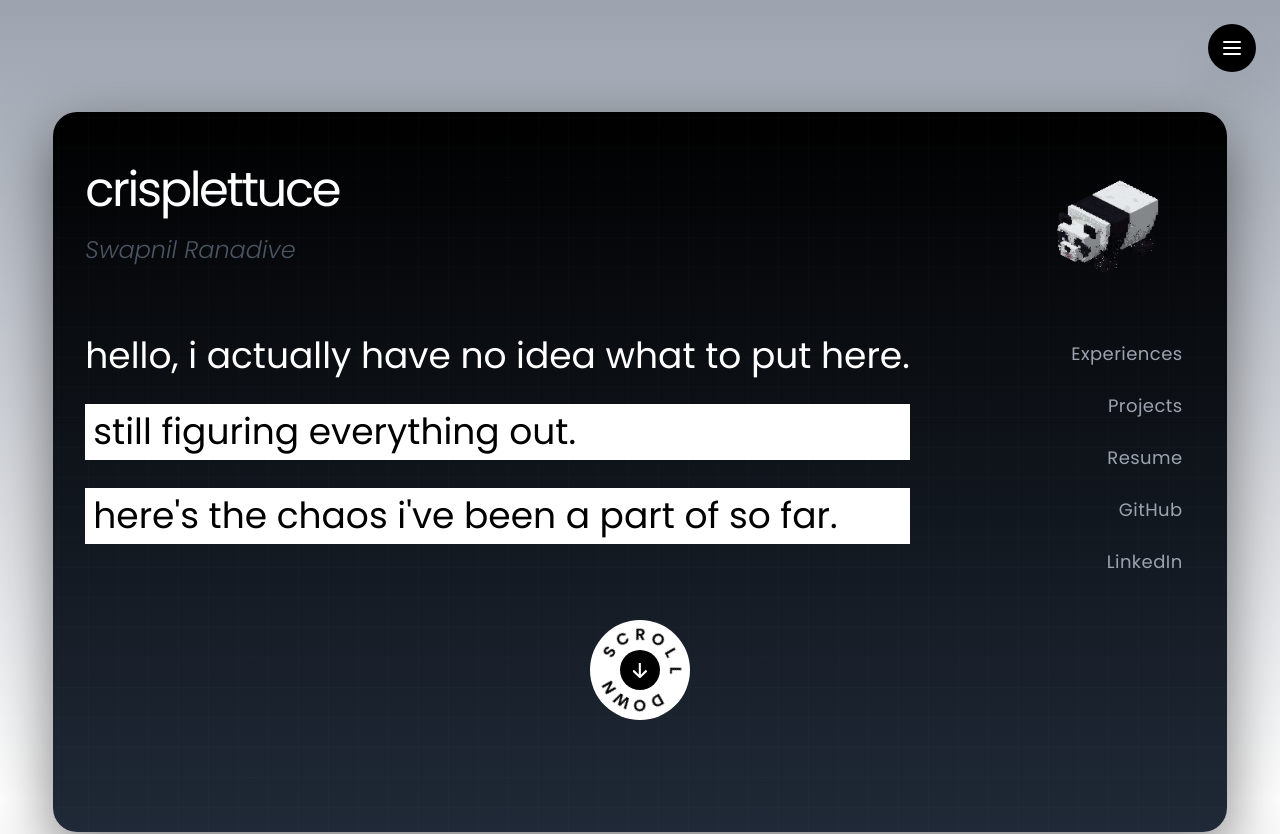
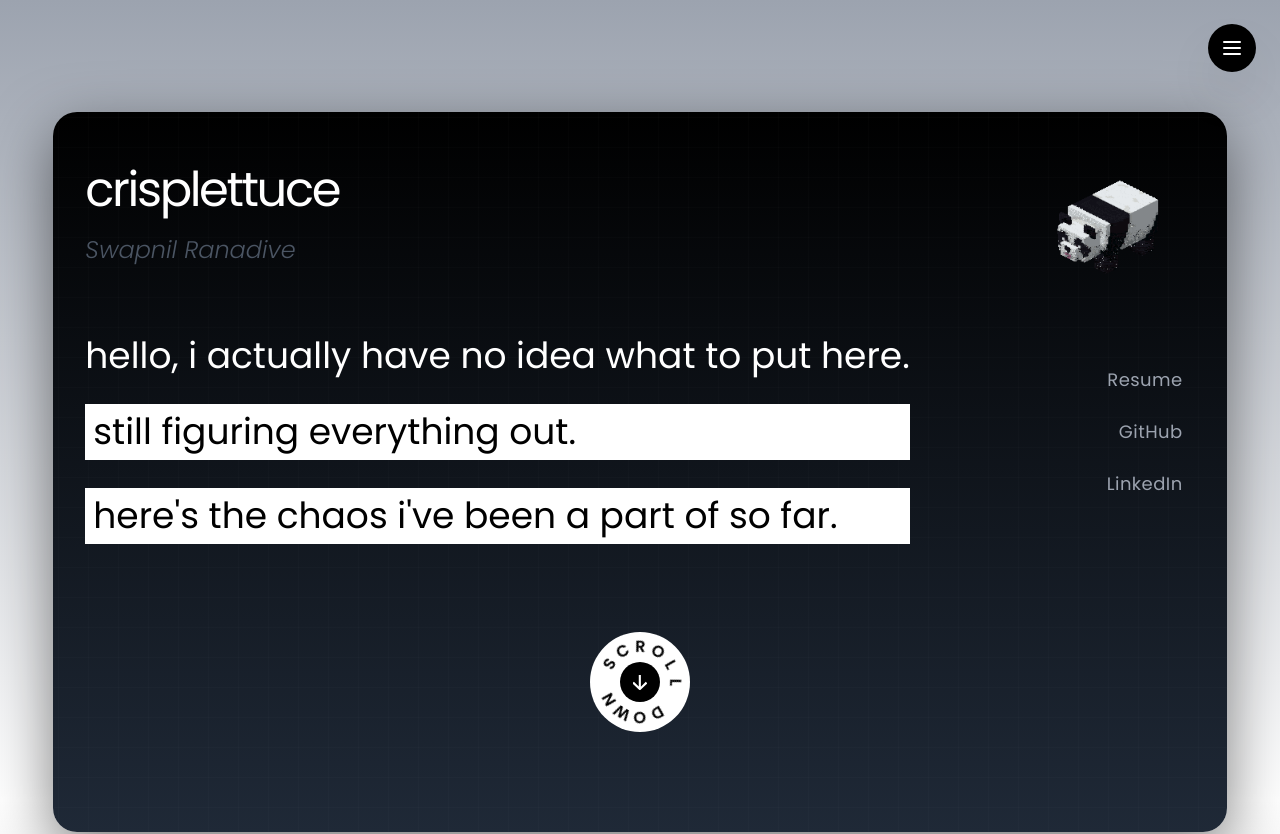
Before and after one commit to grilled-swampert/portfolio_v2, a React (Vite) app: page / in a window 1280 px wide. Shown: the top 834 px of the page. Built offline with nearby package versions, Linux system fonts and the light colour scheme; a web font is replaced by a local one.

Commit message:
home layout change

```diff
--- a/src/components/layout/HomeLayout.jsx
+++ b/src/components/layout/HomeLayout.jsx
@@ -148,7 +148,7 @@ const HomeLayout = () => {
           </div>
         </div>
 
-        <div className="font-poppins w-full px-8 mt-4 flex flex-col lg:flex-row justify-between gap-6 lg:gap-0">
+        <div className="font-poppins w-full md:mb-16 px-8 mt-4 flex flex-col lg:flex-row justify-between gap-6 lg:gap-0">
           <div className="flex flex-col gap-5 sm:gap-4 md:gap-7 text-center lg:text-left">
             <div className="text-block text-block text-sm sm:text-4xl">
               hello, i actually have no idea what to put here.
@@ -167,8 +167,6 @@ const HomeLayout = () => {
               className="md:w-auto w-full text-center md:text-right space-y-4"
             >
               {[
-                { name: "Experiences", href: "/experience" },
-                { name: "Projects", href: "/projects" },
                 {
                   name: "Resume",
                   href: "https://drive.google.com/file/d/1PYeu5RQ7j1iIo1yBSMnffvjR8B-DtpG-/view?usp=sharing",
```
